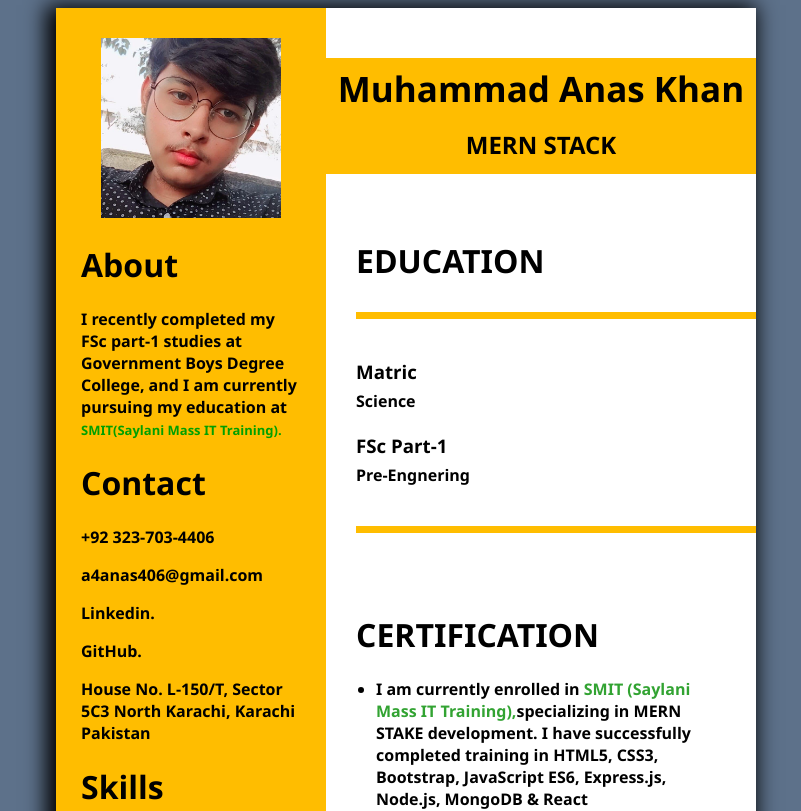
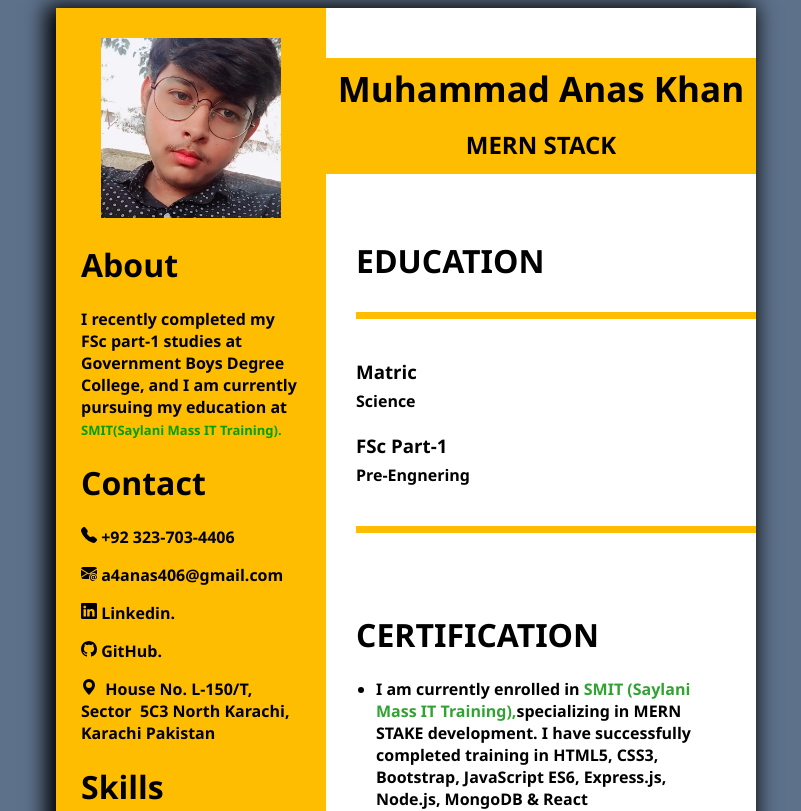
Before and after one commit to anaskhancodes/React-resume-cv, a React (Create React App) app: page / in a window 1280 px wide. Shown: the top 811 px of the page, without its empty margins (234-1035 px from the left). Built offline with nearby package versions, Linux system fonts and the light colour scheme.

Commit message:
add icons

```diff
--- a/src/index.css
+++ b/src/index.css
@@ -45,6 +45,7 @@ body {
   .resume{
     width: 500px;
     height: 830px;
+    margin-top: 30px;
   }
   .right-info{
     width: 160px;
--- a/src/index.jsx
+++ b/src/index.jsx
@@ -1,6 +1,6 @@
 import React from 'react';
 import ReactDOM from 'react-dom';
-
+import { TelephoneFill, GeoAltFill, EnvelopeAtFill, Linkedin, Github } from 'react-bootstrap-icons';
 import './index.css';
 import './info.css';
 import './self.css';
@@ -27,14 +27,14 @@ function Hi() {
                 {/*  */}
 
                 <h1 className='contact'>Contact</h1>
-                <p><a href="">+92 323-703-4406</a></p>
-                <p><a href="milto:a4anas406@gmail.com">a4anas406@gmail.com</a></p>
-                <p><a href="https://www.linkedin.com/in/muhammadanaskhancodes/">Linkedin.</a></p>
-                <p><a href="https://github.com/anaskhancodes">GitHub.</a></p>
+                <p><a href=""><TelephoneFill/> +92 323-703-4406</a></p>
+                <p><a href="milto:a4anas406@gmail.com"><EnvelopeAtFill/> a4anas406@gmail.com</a></p>
+                <p><a href="https://www.linkedin.com/in/muhammadanaskhancodes/"><Linkedin/> Linkedin.</a></p>
+                <p><a href="https://github.com/anaskhancodes"><Github/> GitHub.</a></p>
                 <p>
                 {/* <i className="fa-solid fa-location-dot" style="color: #000000;"></i> */}
                     <a href="https://goo.gl/maps/v3jke4YGf7qYqPWH7">
-                        House No. L-150/T, Sector 5C3
+                    <GeoAltFill/>&nbsp; House No. L-150/T, Sector&nbsp; 5C3
                         North Karachi, Karachi
                         Pakistan
                     </a>
```
